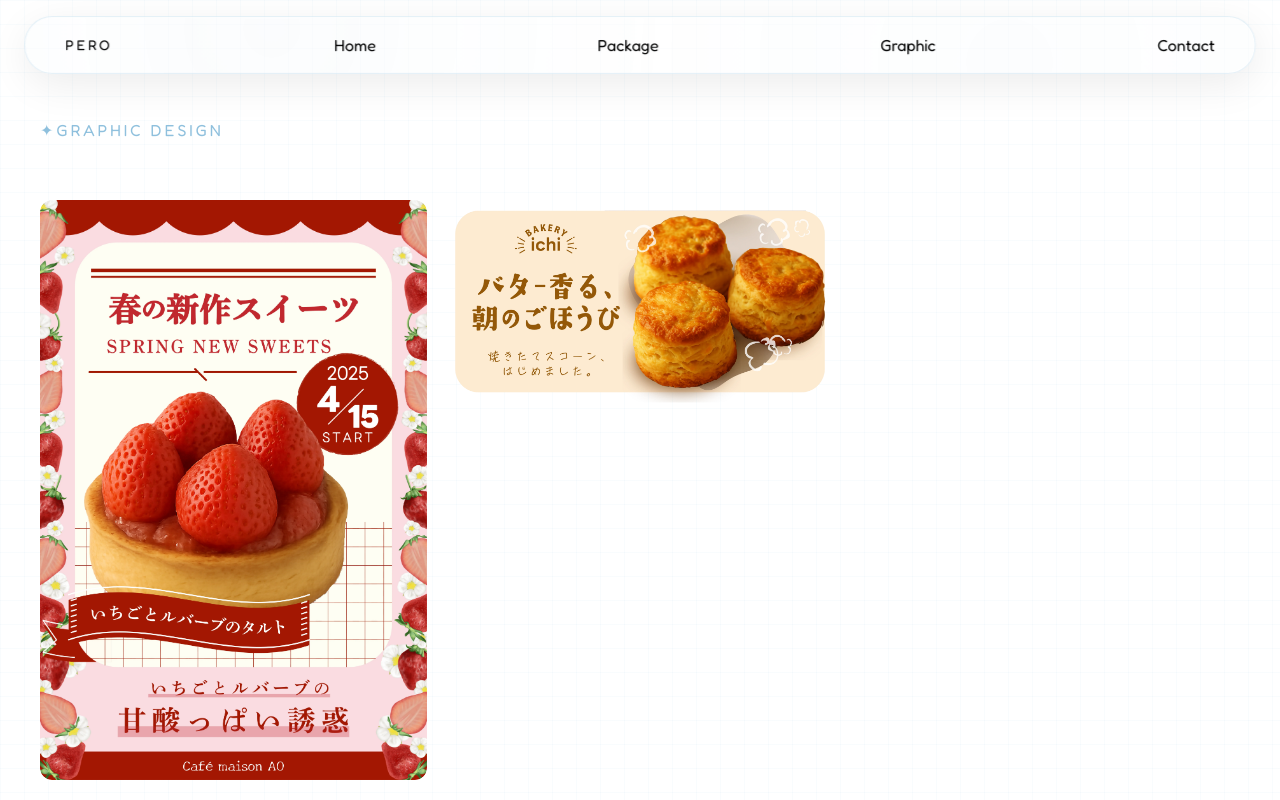
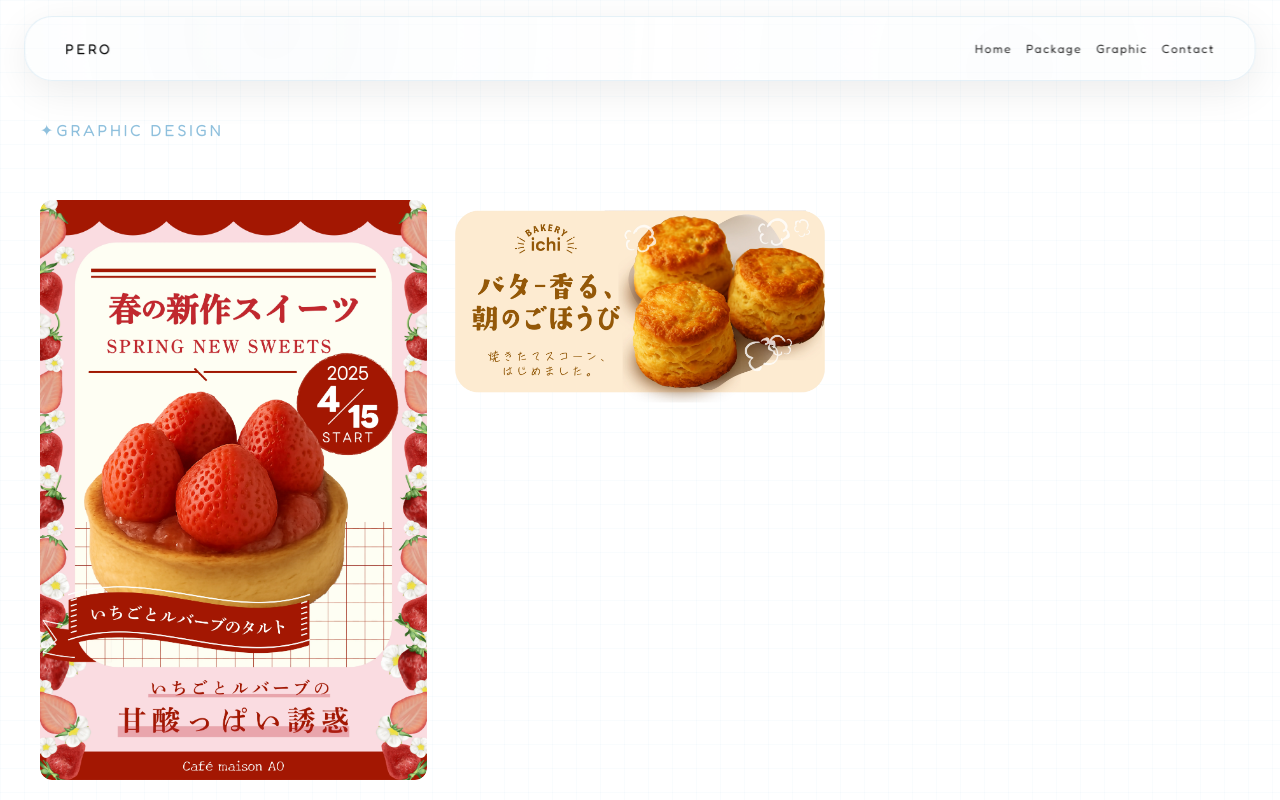
Before and after one commit to v3n1l/made-by-pero, a plain HTML site: page graphic.html in a window 1280 px wide. Shown: the top 800 px of the page. Drawn offline with Linux system fonts and the light colour scheme.

Commit message:
Update graphic.html

```diff
--- a/graphic.html
+++ b/graphic.html
@@ -27,10 +27,12 @@
     PERO
   </div>
 
-<a href="./">Home</a>
-<a href="./package.html">Package</a>
-<a href="./graphic.html">Graphic</a>
-<a href="./#contact">Contact</a>
+<nav>
+  <a href="/made-by-pero/">Home</a>
+  <a href="/made-by-pero/package.html">Package</a>
+  <a href="/made-by-pero/graphic.html">Graphic</a>
+  <a href="/made-by-pero/#contact">Contact</a>
+</nav>
 
 </header>
 
```
